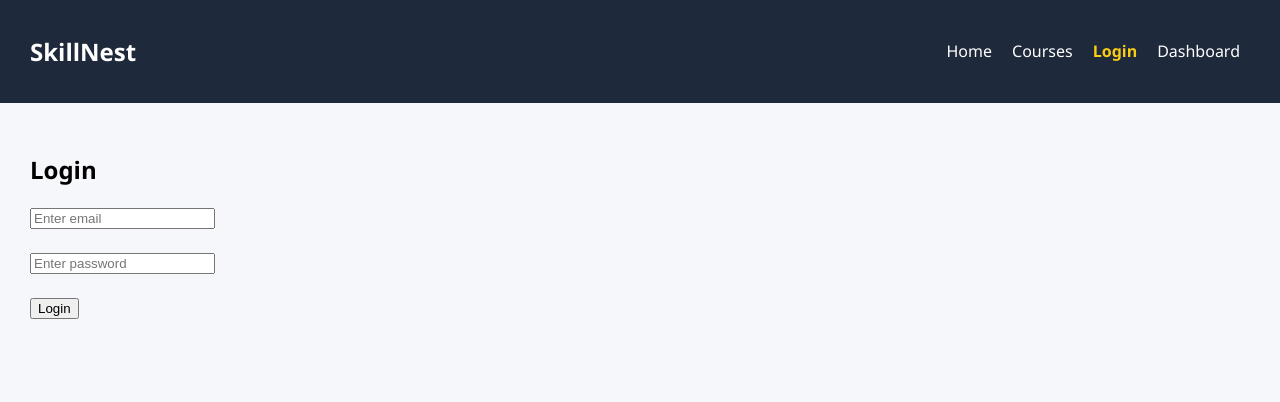
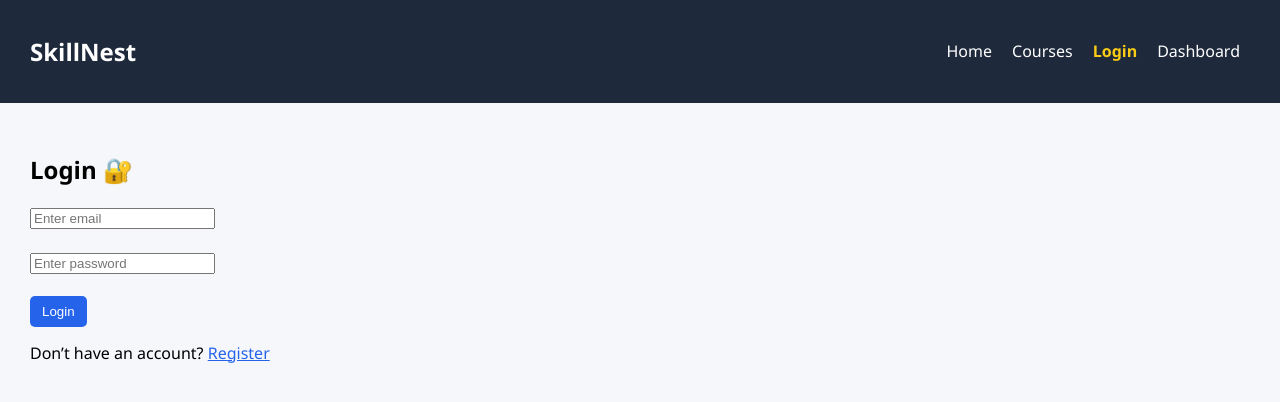
Before and after one commit to ANUA869/skillnest-frontend, a React (Create React App) app: page /login in a window 1280 px wide. Shown: the top 402 px of the page. Built offline with nearby package versions, Linux system fonts and the light colour scheme.

Commit message:
updated login page with register link

```diff
--- a/src/pages/Login.js
+++ b/src/pages/Login.js
@@ -4,9 +4,17 @@ import axios from "axios";
 function Login() {
   const [email, setEmail] = useState("");
   const [password, setPassword] = useState("");
+  const [loading, setLoading] = useState(false);
 
   const handleLogin = async () => {
+    if (!email || !password) {
+      alert("Please fill all fields ❌");
+      return;
+    }
+
     try {
+      setLoading(true);
+
       const res = await axios.post(
         "https://skillnest-backend-g385.onrender.com/api/auth/login",
         {
@@ -17,6 +25,7 @@ function Login() {
 
       console.log(res.data);
 
+      // ✅ Save user + token
       localStorage.setItem("user", JSON.stringify(res.data.user));
       localStorage.setItem("token", res.data.token);
 
@@ -26,12 +35,14 @@ function Login() {
     } catch (err) {
       console.log(err.response?.data || err.message);
       alert(err.response?.data?.msg || "Login failed ❌");
+    } finally {
+      setLoading(false);
     }
   };
 
   return (
     <div style={{ padding: "30px" }}>
-      <h2>Login</h2>
+      <h2>Login 🔐</h2>
 
       <input
         type="email"
@@ -51,7 +62,28 @@ function Login() {
 
       <br /><br />
 
-      <button onClick={handleLogin}>Login</button>
+      <button
+        onClick={handleLogin}
+        disabled={loading}
+        style={{
+          padding: "8px 12px",
+          background: loading ? "gray" : "#2563eb",
+          color: "white",
+          border: "none",
+          borderRadius: "5px",
+          cursor: loading ? "not-allowed" : "pointer",
+        }}
+      >
+        {loading ? "Logging in..." : "Login"}
+      </button>
+
+      {/* ✅ REGISTER LINK */}
+      <p style={{ marginTop: "15px" }}>
+        Don’t have an account?{" "}
+        <a href="/register" style={{ color: "#2563eb" }}>
+          Register
+        </a>
+      </p>
     </div>
   );
 }
--- a/src/pages/Register.js
+++ b/src/pages/Register.js
@@ -1,48 +1,60 @@
 import { useState } from "react";
 import axios from "axios";
 
-function Register() {
-  const [name, setName] = useState("");
+function Login() {
   const [email, setEmail] = useState("");
   const [password, setPassword] = useState("");
 
-  const handleRegister = async () => {
+  const handleLogin = async () => {
     try {
       const res = await axios.post(
-        "https://skillnest-backend-g385.onrender.com/api/auth/register",
+        "https://skillnest-backend-g385.onrender.com/api/auth/login",
         {
-          name,
           email,
           password,
         }
       );
 
-      alert(res.data.message);
-      window.location.href = "/login";
+      console.log(res.data);
+
+      localStorage.setItem("user", JSON.stringify(res.data.user));
+      localStorage.setItem("token", res.data.token);
+
+      alert("Login successful 🎉");
+
+      window.location.href = "/dashboard";
     } catch (err) {
       console.log(err.response?.data || err.message);
-      alert(err.response?.data?.msg || "Registration failed ❌");
+      alert(err.response?.data?.msg || "Login failed ❌");
     }
   };
 
   return (
     <div style={{ padding: "30px" }}>
-      <h2>Register</h2>
+      <h2>Login</h2>
 
-      <input placeholder="Name" onChange={(e) => setName(e.target.value)} />
-      <br /><br />
-
-      <input placeholder="Email" onChange={(e) => setEmail(e.target.value)} />
-      <br /><br />
-
-      <input type="password" placeholder="Password"
-        onChange={(e) => setPassword(e.target.value)} />
+      <input
+        type="email"
+        placeholder="Enter email"
+        value={email}
+        onChange={(e) => setEmail(e.target.value)}
+      />
 
       <br /><br />
 
-      <button onClick={handleRegister}>Register</button>
+      <input
+        type="password"
+        placeholder="Enter password"
+        value={password}
+        onChange={(e) => setPassword(e.target.value)}
+      />
+
+      <br /><br />
+
+      <button onClick={handleLogin}>Login</button>
     </div>
+
   );
 }
 
-export default Register;
+export default Login;
```
